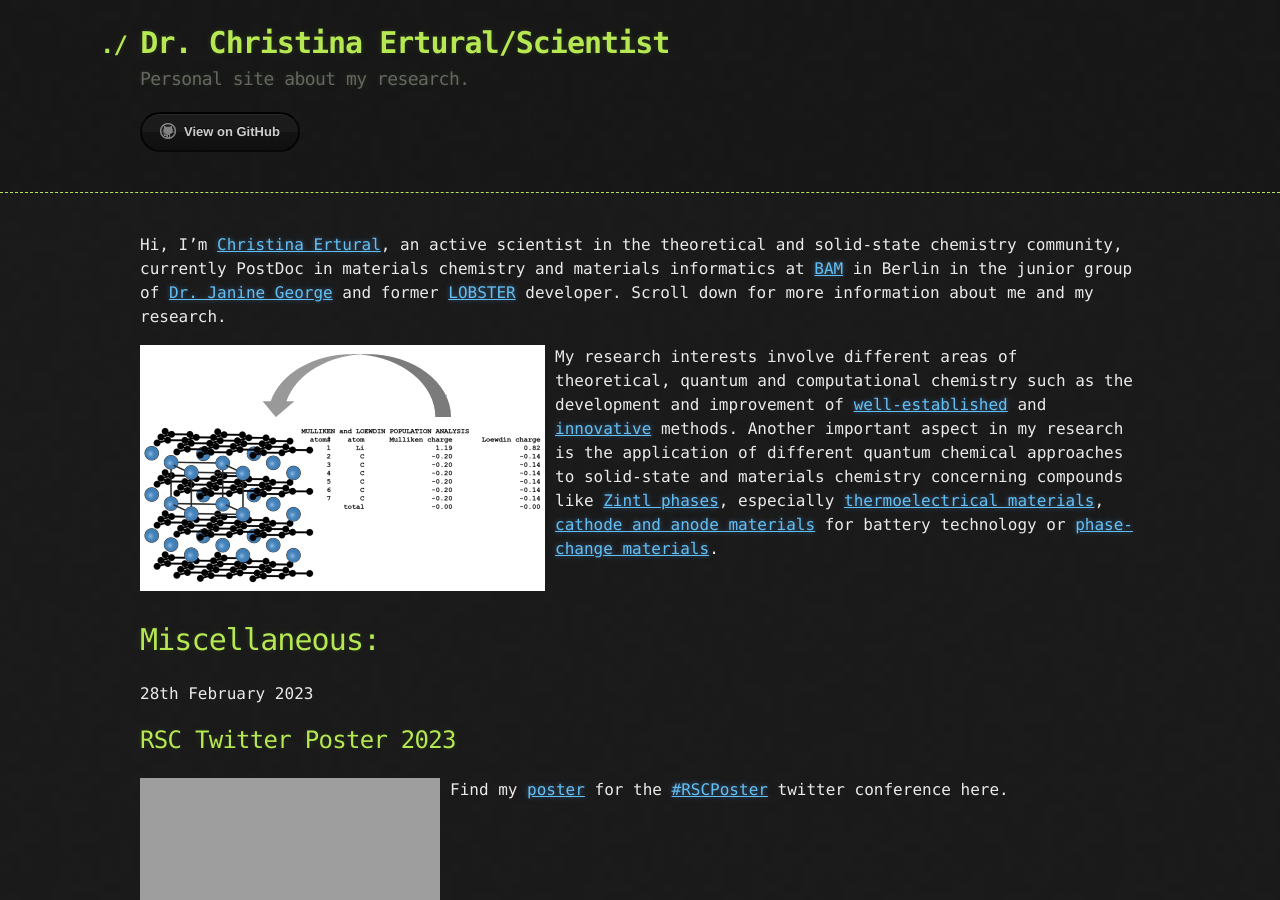
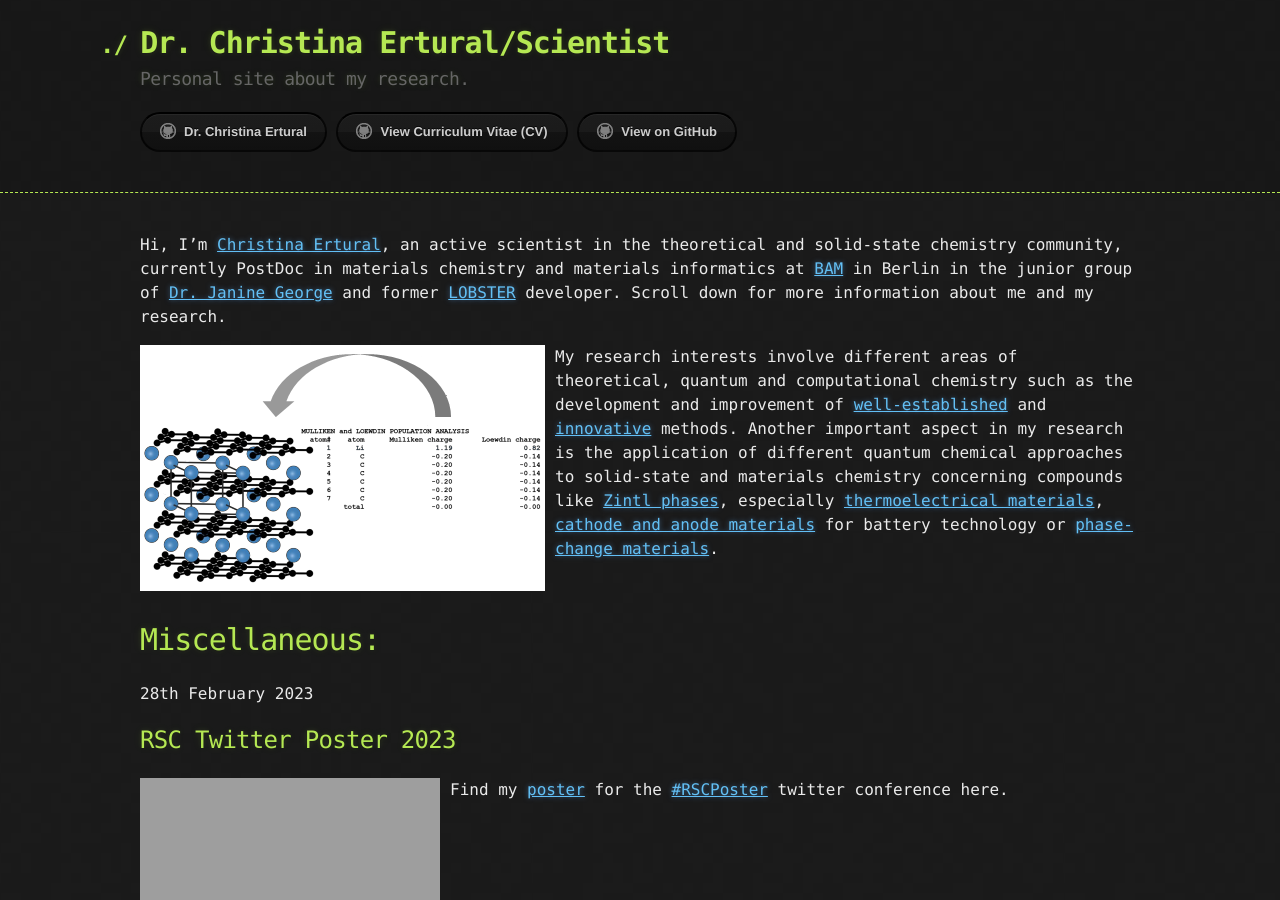
Before and after one commit to QuantumChemist/QuantumChemist.github.io, a Jekyll site: the page built from index.md, in a window 1280 px wide and 900 px high. Built offline with Jekyll 4.4.1, drawn with Linux system fonts in a browser that asks for light colours.

Commit message:
Update default.html

```diff
--- a/_layouts/default.html
+++ b/_layouts/default.html
@@ -24,6 +24,8 @@
             <a href="{{ site.github.zip_url }}" class="btn">Download as .zip</a>
             <a href="{{ site.github.tar_url }}" class="btn">Download as .tar.gz</a>
           {% endif %}
+          <a href="https://g.co/kgs/Bi3Bdb" class="btn btn-github"><span class="icon"></span>Dr. Christina Ertural</a>
+          <a href="https://quantumchemist.github.io/utils/cv.pdf" class="btn btn-github"><span class="icon"></span>View Curriculum Vitae (CV)</a>
           <a href="{{ site.github.repository_url }}" class="btn btn-github"><span class="icon"></span>View on GitHub</a>
         </section>
       </div>
```
